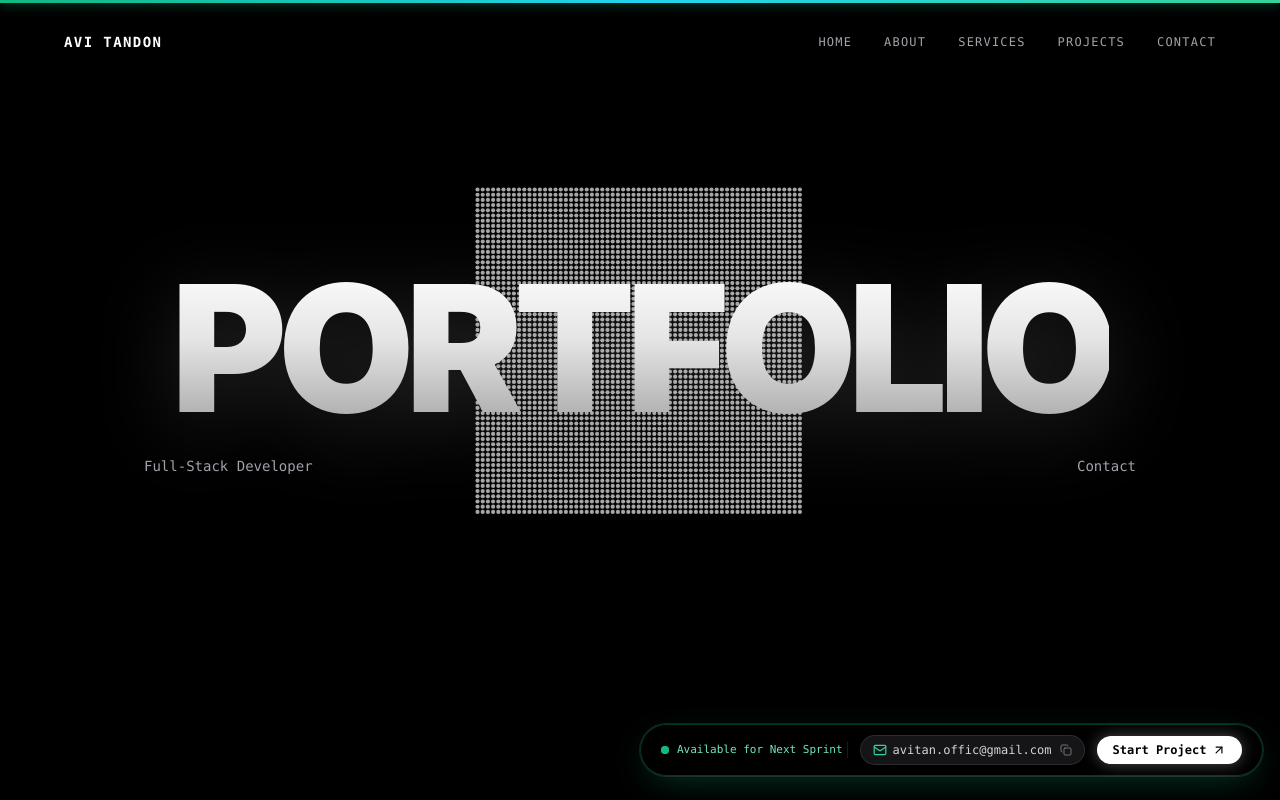
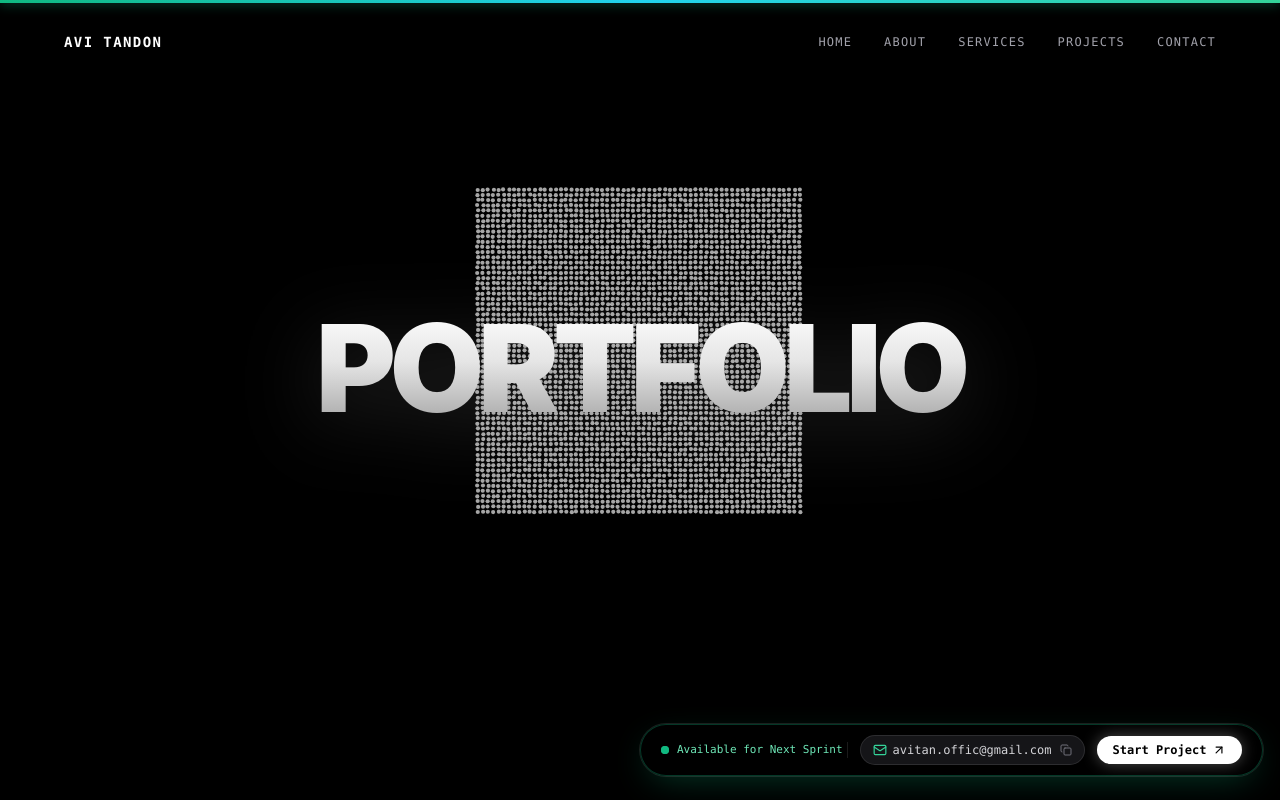
Before and after one commit to Avi13An/portfolio, a Next.js app: page / in a window 1280 px wide. Shown: the top 800 px of the page. Built offline with nearby package versions, Linux system fonts and the light colour scheme.

Commit message:
fix: smooth name transition hold, fix PORTFOLIO clipping, remove sublines

```diff
--- a/src/components/HeroAnimation.tsx
+++ b/src/components/HeroAnimation.tsx
@@ -8,13 +8,15 @@ const GLYPHS = "ABCDEFGHIJKLMNOPQRSTUVWXYZ0123456789!@#$%&*";
 const INITIAL_NAME = "AVI TANDON";
 const TARGET_HEADLINE = "PORTFOLIO";
 
-type Phase = "dot" | "lever" | "spill" | "morph" | "settled";
+type Phase = "lever" | "spill" | "morph" | "settled";
 
 interface Particle {
   x: number;
   y: number;
   vx: number;
   vy: number;
+  origPtX: number;
+  origPtY: number;
   targetX: number;
   targetY: number;
   size: number;
@@ -103,7 +105,7 @@ function generateProceduralBust(): { x: number; y: number; brightness: number }[
 }
 
 export function HeroAnimation() {
-  const [phase, setPhase] = useState<Phase>("dot");
+  const [phase, setPhase] = useState<Phase>("lever");
   const [displayText, setDisplayText] = useState<string>(INITIAL_NAME);
   const [activeGlyphIndices, setActiveGlyphIndices] = useState<Set<number>>(new Set());
 
@@ -111,43 +113,43 @@ export function HeroAnimation() {
   const particlesRef = useRef<Particle[]>([]);
   const animationFrameRef = useRef<number | null>(null);
   const timersRef = useRef<NodeJS.Timeout[]>([]);
-  const phaseRef = useRef<Phase>("dot");
+  const phaseRef = useRef<Phase>("lever");
   phaseRef.current = phase;
 
   // -------------------------------------------------------------
-  // 1. AUTOPLAY SEQUENCE (0.0s -> 0.7s -> 1.2s -> 2.0s -> 2.8s+)
+  // 1. REFINED AUTOPLAY SEQUENCE
+  // 0.0s – 1.0s: Lever drop & tilt
+  // 1.0s – 1.4s: Letters tumble out smoothly into "AVI TANDON"
+  // 1.4s – 3.2s: FULL 1.8s HOLD on "AVI TANDON" front and center
+  // 3.2s – 4.2s: 40ms Matrix glyph scrambler morph into "PORTFOLIO"
+  // 4.2s+: Settles cleanly, 3D halftone particle face condenses
   // -------------------------------------------------------------
   useEffect(() => {
     timersRef.current.forEach(clearTimeout);
     timersRef.current = [];
 
-    setPhase("dot");
+    setPhase("lever");
     setDisplayText(INITIAL_NAME);
     setActiveGlyphIndices(new Set());
 
-    // 0.7s: Exclamation lever drop & tilt
+    // 1.0s: Letters tumble out smoothly into "AVI TANDON" (holds until 3.2s)
     const t1 = setTimeout(() => {
-      setPhase("lever");
-    }, 700);
+      setPhase("spill");
+    }, 1000);
 
-    // 1.2s: Kinetic letter spill ("AVI TANDON")
+    // 3.2s: Matrix scramble morph triggers across 40ms ticks
     const t2 = setTimeout(() => {
-      setPhase("spill");
-    }, 1200);
+      setPhase("morph");
+    }, 3200);
 
-    // 2.0s: Rapid matrix glyph scramble morph
+    // 4.2s: Settles into final state with halftone face
     const t3 = setTimeout(() => {
-      setPhase("morph");
-    }, 2000);
-
-    // 2.8s: Transition to settled (headline, subline, canvas assembly)
-    const t4 = setTimeout(() => {
       setPhase("settled");
       setDisplayText(TARGET_HEADLINE);
       setActiveGlyphIndices(new Set());
-    }, 2800);
+    }, 4200);
 
-    timersRef.current.push(t1, t2, t3, t4);
+    timersRef.current.push(t1, t2, t3);
 
     return () => {
       timersRef.current.forEach(clearTimeout);
@@ -155,13 +157,13 @@ export function HeroAnimation() {
   }, []);
 
   // -------------------------------------------------------------
-  // 2. MATRIX GLYPH SCRAMBLER MORPH (2.0s – 2.8s, 30ms interval)
+  // 2. MATRIX GLYPH SCRAMBLER MORPH (3.2s – 4.2s, 40ms interval)
   // -------------------------------------------------------------
   useEffect(() => {
     if (phase !== "morph") return;
 
     const startTime = Date.now();
-    const duration = 800; // 2.0s to 2.8s is 800ms
+    const duration = 1000; // 3.2s to 4.2s is 1000ms
     const targetLen = TARGET_HEADLINE.length; // 9
 
     const interval = setInterval(() => {
@@ -188,7 +190,7 @@ export function HeroAnimation() {
         setDisplayText(TARGET_HEADLINE);
         setActiveGlyphIndices(new Set());
       }
-    }, 30);
+    }, 40);
 
     return () => clearInterval(interval);
   }, [phase]);
@@ -209,28 +211,17 @@ export function HeroAnimation() {
       if (!canvas) return;
       width = canvas.width = window.innerWidth;
       height = canvas.height = window.innerHeight;
-      recalculateTargets(width, height);
+
+      const portraitCenterX = width / 2;
+      const portraitCenterY = height * 0.44;
+      const particles = particlesRef.current;
+      for (let i = 0; i < particles.length; i++) {
+        const p = particles[i];
+        p.targetX = portraitCenterX + p.origPtX;
+        p.targetY = portraitCenterY + p.origPtY;
+      }
     };
     window.addEventListener("resize", handleResize);
-
-    // Recalculates particle target coordinates centered behind and above "PORTFOLIO"
-    function recalculateTargets(w: number, h: number) {
-      const portraitCenterX = w / 2;
-      // Head sits directly above and behind "PORTFOLIO"
-      const portraitCenterY = h * 0.44;
-      const particles = particlesRef.current;
-      const pLen = particles.length;
-      if (pLen === 0) return;
-
-      for (let i = 0; i < pLen; i++) {
-        const p = particles[i];
-        p.targetX = portraitCenterX + p.targetX;
-        p.targetY = portraitCenterY + p.targetY;
-      }
-    }
-
-    // Initialize point cloud target positions
-    let targetPoints: { x: number; y: number; brightness: number }[] = [];
 
     const img = new Image();
     img.src = "/profile.png";
@@ -242,7 +233,6 @@ export function HeroAnimation() {
 
       for (let i = 0; i < pts.length; i++) {
         const pt = pts[i];
-        // Scattered in void initially
         const spawnX = Math.random() * width;
         const spawnY = Math.random() * height;
 
@@ -251,6 +241,8 @@ export function HeroAnimation() {
           y: spawnY,
           vx: (Math.random() - 0.5) * 0.35,
           vy: (Math.random() - 0.5) * 0.35,
+          origPtX: pt.x,
+          origPtY: pt.y,
           targetX: portraitCenterX + pt.x,
           targetY: portraitCenterY + pt.y,
           brightness: pt.brightness,
@@ -310,7 +302,6 @@ export function HeroAnimation() {
     };
 
     img.onerror = () => {
-      // Procedural fallback silhouette matrix
       initParticles(generateProceduralBust());
     };
 
@@ -327,12 +318,10 @@ export function HeroAnimation() {
         const p = particles[i];
 
         if (isSettled) {
-          // Sharp halftone face assembly: smooth lerp into target coordinates
           p.x += (p.targetX - p.x) * 0.045;
           p.y += (p.targetY - p.y) * 0.045;
           p.alpha += (p.targetAlpha - p.alpha) * 0.045;
         } else {
-          // Slow ambient void drift
           p.x += p.vx;
           p.y += p.vy;
           if (p.x < 0) p.x = width;
@@ -372,7 +361,7 @@ export function HeroAnimation() {
       />
 
       {/* ------------------------------------------------------------- */}
-      {/* MINIMAL TOP NAV (Fades in at 2.8s+ in Settled Phase) */}
+      {/* MINIMAL TOP NAV (Fades in at 4.2s+ in Settled Phase) */}
       {/* ------------------------------------------------------------- */}
       <div className="w-full fixed top-0 left-0 right-0 z-20 px-6 sm:px-12 md:px-16 py-6 sm:py-8 pointer-events-none">
         <AnimatePresence>
@@ -418,22 +407,10 @@ export function HeroAnimation() {
       </div>
 
       {/* ------------------------------------------------------------- */}
-      {/* CENTERPIECE HERO STAGE: 0.0s – 2.8s+ */}
+      {/* CENTERPIECE HERO STAGE: 0.0s – 4.2s+ */}
       {/* ------------------------------------------------------------- */}
-      <div className="w-full max-w-7xl mx-auto px-4 sm:px-6 lg:px-8 text-center my-auto relative z-20 flex flex-col items-center justify-center">
-        {/* PHASE: DOT (0.0s – 0.7s) */}
-        {phase === "dot" && (
-          <div className="h-32 sm:h-44 flex items-center justify-center">
-            <motion.div
-              initial={{ scale: 0.5, opacity: 0 }}
-              animate={{ scale: 1, opacity: 1 }}
-              transition={{ duration: 0.35, ease: EASE_CUSTOM }}
-              className="w-3.5 h-3.5 bg-white rounded-full shadow-[0_0_20px_white,0_0_35px_rgba(255,255,255,0.8)]"
-            />
-          </div>
-        )}
-
-        {/* PHASE: LEVER DROP & TILT (0.7s – 1.2s) */}
+      <div className="w-full max-w-7xl mx-auto px-4 sm:px-6 lg:px-8 text-center my-auto relative z-30 flex flex-col items-center justify-center overflow-visible">
+        {/* PHASE 1: LEVER DROP & TILT (0.0s – 1.0s) */}
         {phase === "lever" && (
           <div className="relative h-32 sm:h-44 flex flex-col items-center justify-center">
             {/* Vertical metallic bar drops from above, then tilts right like a lever */}
@@ -445,29 +422,34 @@ export function HeroAnimation() {
                 rotateZ: [0, 0, 65],
               }}
               transition={{
-                duration: 0.5,
+                duration: 0.8,
                 times: [0, 0.45, 1],
                 ease: EASE_CUSTOM,
               }}
               style={{ transformOrigin: "bottom center" }}
               className="w-2.5 sm:w-3 h-14 sm:h-18 rounded-full bg-gradient-to-b from-white via-neutral-300 to-neutral-500 shadow-[0_0_25px_rgba(255,255,255,0.4)] border border-white/30"
             />
-            {/* Center dot forming exclamation mark base */}
-            <div className="w-3.5 h-3.5 bg-white rounded-full shadow-[0_0_20px_white] mt-2" />
+            {/* Center dot forming exclamation mark base with bounce */}
+            <motion.div
+              initial={{ y: -60, scale: 0.6, opacity: 0 }}
+              animate={{ y: [-60, 0, -15, 0], scale: 1, opacity: 1 }}
+              transition={{ duration: 0.6, times: [0, 0.5, 0.75, 1], ease: EASE_CUSTOM }}
+              className="w-3.5 h-3.5 bg-white rounded-full shadow-[0_0_20px_white,0_0_35px_rgba(255,255,255,0.8)] mt-2"
+            />
           </div>
         )}
 
-        {/* PHASE: KINETIC LETTER SPILL: "AVI TANDON" (1.2s – 2.0s) */}
+        {/* PHASE 2: KINETIC LETTER SPILL & FULL 1.8s HOLD: "AVI TANDON" (1.0s – 3.2s) */}
         {phase === "spill" && (
-          <div className="min-h-[120px] sm:min-h-[160px] flex items-center justify-center">
-            <div className="flex items-center justify-center gap-1 sm:gap-2 flex-wrap">
+          <div className="w-full flex items-center justify-center text-center overflow-visible">
+            <div className="flex items-center justify-center gap-1 sm:gap-2 flex-nowrap overflow-visible">
               {INITIAL_NAME.split("").map((char, idx) => (
                 <motion.span
                   key={idx}
                   initial={{
                     opacity: 0,
                     y: -30,
-                    scale: 0.4,
+                    scale: 0.5,
                     rotateZ: idx % 2 === 0 ? -25 : 25,
                   }}
                   animate={{
@@ -477,12 +459,12 @@ export function HeroAnimation() {
                     rotateZ: 0,
                   }}
                   transition={{
-                    duration: 0.4,
-                    delay: idx * 0.05,
+                    duration: 0.35,
+                    delay: idx * 0.035,
                     ease: EASE_CUSTOM,
                   }}
-                  className={`text-5xl sm:text-7xl md:text-8xl lg:text-9xl font-black tracking-tight font-sans ${
-                    char === " " ? "w-4 sm:w-8" : "heading-metallic"
+                  className={`text-[10.5vw] md:text-[9.5vw] lg:text-[8.5vw] font-black tracking-tight sm:tracking-tighter whitespace-nowrap leading-none select-none ${
+                    char === " " ? "w-3 sm:w-6" : "heading-metallic drop-shadow-[0_15px_40px_rgba(255,255,255,0.18)]"
                   }`}
                 >
                   {char}
@@ -492,16 +474,16 @@ export function HeroAnimation() {
           </div>
         )}
 
-        {/* PHASE: MATRIX GLYPH TEXT MORPH (2.0s – 2.8s) */}
+        {/* PHASE 3: MATRIX GLYPH TEXT MORPH (3.2s – 4.2s, 40ms ticks) */}
         {phase === "morph" && (
-          <div className="min-h-[120px] sm:min-h-[160px] flex items-center justify-center">
-            <div className="flex items-center justify-center gap-0.5 sm:gap-1.5 flex-wrap">
+          <div className="w-full flex items-center justify-center text-center overflow-visible">
+            <div className="flex items-center justify-center gap-0.5 sm:gap-1.5 flex-nowrap overflow-visible">
               {displayText.split("").map((char, idx) => {
                 const isActive = activeGlyphIndices.has(idx);
                 return (
                   <span
                     key={idx}
-                    className={`text-5xl sm:text-7xl md:text-8xl lg:text-9xl font-black tracking-tight font-mono transition-colors ${
+                    className={`text-[11.5vw] md:text-[10.5vw] lg:text-[9.5vw] font-black tracking-tight sm:tracking-tighter font-mono whitespace-nowrap leading-none transition-colors select-none ${
                       isActive ? "text-cyan-400 drop-shadow-[0_0_20px_rgba(6,182,212,0.8)]" : "heading-metallic"
                     }`}
                   >
@@ -513,34 +495,18 @@ export function HeroAnimation() {
           </div>
         )}
 
-        {/* PHASE: SETTLED (2.8s+) */}
+        {/* PHASE 4: SETTLED (4.2s+) — Clean "PORTFOLIO" headline without any extra sublines */}
         {phase === "settled" && (
           <motion.div
             initial={{ opacity: 0, scale: 0.96 }}
             animate={{ opacity: 1, scale: 1 }}
             transition={{ duration: 0.7, ease: EASE_CUSTOM }}
-            className="w-full flex flex-col items-center justify-center"
+            className="w-full flex items-center justify-center text-center overflow-visible"
           >
-            {/* Bold Metallic PORTFOLIO Title */}
-            <h1 className="text-6xl sm:text-8xl md:text-9xl lg:text-[11rem] font-black tracking-tighter leading-none heading-metallic drop-shadow-[0_15px_40px_rgba(255,255,255,0.14)] select-none">
+            {/* Guaranteed Zero-Cutoff Fluid Clamped Typography */}
+            <h1 className="text-[11.5vw] md:text-[10.5vw] lg:text-[9.5vw] max-w-[92vw] font-black tracking-tight sm:tracking-tighter whitespace-nowrap overflow-visible px-4 leading-none heading-metallic drop-shadow-[0_15px_40px_rgba(255,255,255,0.14)] select-none">
               PORTFOLIO
             </h1>
-
-            {/* Direct Minimal Subline Underneath PORTFOLIO */}
-            <motion.div
-              initial={{ opacity: 0, y: 12 }}
-              animate={{ opacity: 1, y: 0 }}
-              transition={{ duration: 0.7, delay: 0.15, ease: EASE_CUSTOM }}
-              className="w-full max-w-4xl sm:max-w-5xl px-4 flex justify-between items-center mt-3 sm:mt-5 font-mono text-xs sm:text-sm"
-            >
-              <span className="text-zinc-400">Full-Stack Developer</span>
-              <a
-                href="#intake"
-                className="text-zinc-400 hover:text-white transition-colors underline-offset-4 hover:underline"
-              >
-                Contact
-              </a>
-            </motion.div>
           </motion.div>
         )}
       </div>
```
